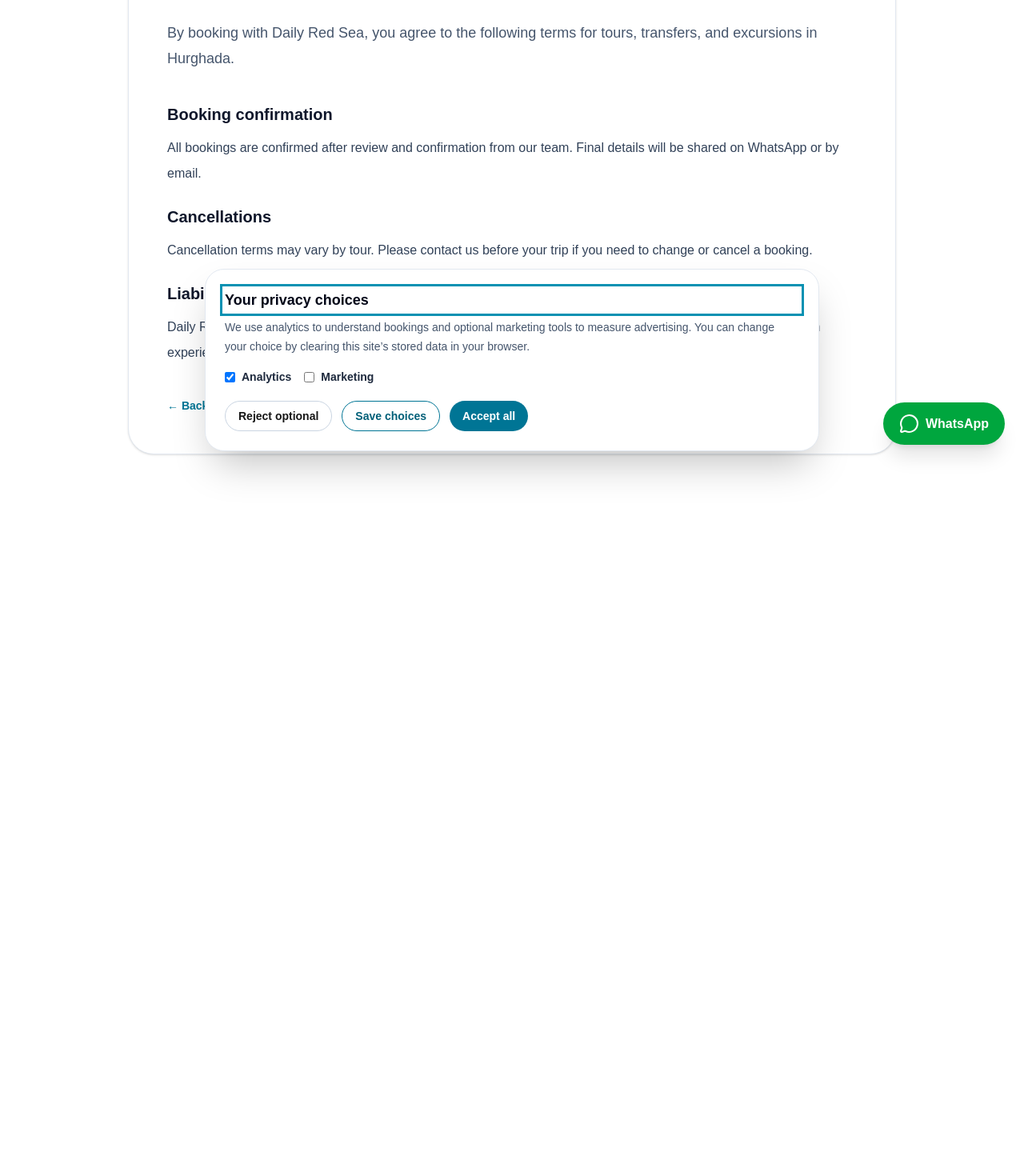
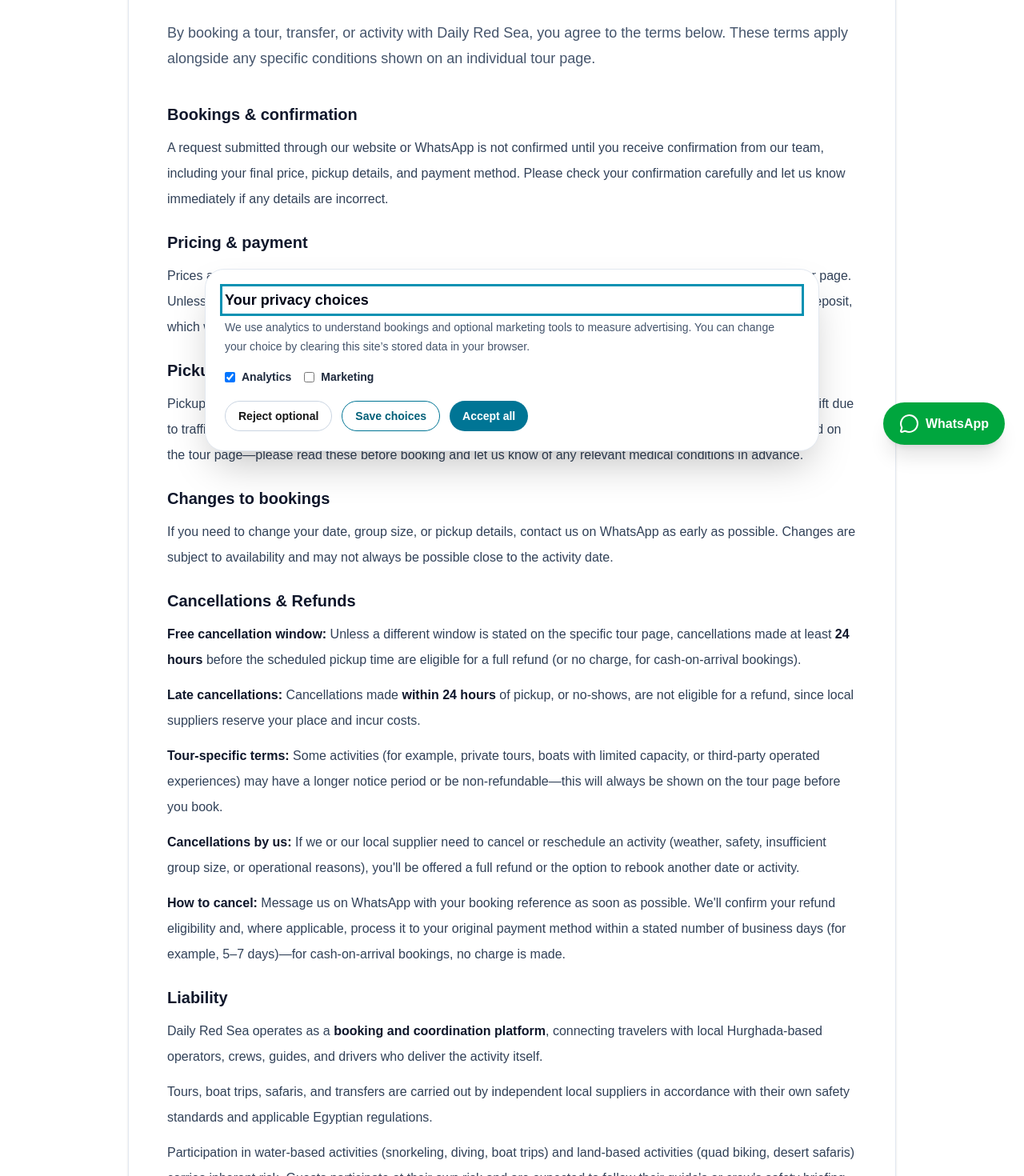
Before and after one commit to karimsalah85-cpu/inhurghada-site, a Next.js app: page /terms-conditions in a window 1280 px wide. Shown: the part 220-1690 px from the top of the page at 80% size. Before the commit the page ends 884 px from the top, so only its background shows below. Built offline with nearby package versions, Linux system fonts and the light colour scheme; no server answers.

Commit message:
Expand booking terms and cancellation policy

```diff
--- a/app/terms-conditions/page.tsx
+++ b/app/terms-conditions/page.tsx
@@ -16,20 +16,51 @@
         <p className="text-sm font-semibold uppercase tracking-[0.3em] text-cyan-700">{de ? "Rechtliches" : "Legal"}</p>
         <h1 className="mt-4 text-4xl font-black text-slate-900">{de ? "Allgemeine Geschäftsbedingungen" : "Terms & Conditions"}</h1>
         <p className="mt-6 text-lg leading-8 text-slate-600">
-          {de ? "Mit einer Buchung bei Daily Red Sea stimmst du den folgenden Bedingungen für Ausflüge und Transfers in Hurghada zu." : "By booking with Daily Red Sea, you agree to the following terms for tours, transfers, and excursions in Hurghada."}
+          {de ? "Mit einer Buchung bei Daily Red Sea stimmst du den folgenden Bedingungen für Ausflüge und Transfers in Hurghada zu." : "By booking a tour, transfer, or activity with Daily Red Sea, you agree to the terms below. These terms apply alongside any specific conditions shown on an individual tour page."}
         </p>
         <div className="mt-10 space-y-6 text-slate-700">
           <section>
-            <h2 className="text-xl font-bold text-slate-900">{de ? "Buchungsbestätigung" : "Booking confirmation"}</h2>
-            <p className="mt-3 leading-8">{de ? "Alle Buchungen werden nach Prüfung durch unser Team bestätigt. Die endgültigen Details senden wir per WhatsApp oder E-Mail." : "All bookings are confirmed after review and confirmation from our team. Final details will be shared on WhatsApp or by email."}</p>
+            <h2 className="text-xl font-bold text-slate-900">{de ? "Buchungsbestätigung" : "Bookings & confirmation"}</h2>
+            <p className="mt-3 leading-8">{de ? "Alle Buchungen werden nach Prüfung durch unser Team bestätigt. Die endgültigen Details senden wir per WhatsApp oder E-Mail." : "A request submitted through our website or WhatsApp is not confirmed until you receive confirmation from our team, including your final price, pickup details, and payment method. Please check your confirmation carefully and let us know immediately if any details are incorrect."}</p>
           </section>
+          {!de ? <>
+            <section>
+              <h2 className="text-xl font-bold text-slate-900">Pricing & payment</h2>
+              <p className="mt-3 leading-8">Prices are shown per person or per booking, in your selected currency, and include the inclusions listed on the tour page. Unless stated otherwise, payment is accepted in cash on arrival; some tours may require online prepayment or a deposit, which will be clearly indicated before you confirm. We do not add hidden fees on top of the listed price.</p>
+            </section>
+            <section>
+              <h2 className="text-xl font-bold text-slate-900">Pickup & participation</h2>
+              <p className="mt-3 leading-8">Pickup times are estimates confirmed the day before (or on the morning of) your activity via WhatsApp, and may shift due to traffic, weather, or hotel location. Some activities have age, health, swimming ability, or fitness requirements listed on the tour page—please read these before booking and let us know of any relevant medical conditions in advance.</p>
+            </section>
+            <section>
+              <h2 className="text-xl font-bold text-slate-900">Changes to bookings</h2>
+              <p className="mt-3 leading-8">If you need to change your date, group size, or pickup details, contact us on WhatsApp as early as possible. Changes are subject to availability and may not always be possible close to the activity date.</p>
+            </section>
+          </> : null}
           <section id="cancellations" className="scroll-mt-28">
-            <h2 className="text-xl font-bold text-slate-900">{de ? "Stornierungen" : "Cancellations"}</h2>
-            <p className="mt-3 leading-8">{de ? "Die Stornierungsbedingungen können je nach Ausflug variieren. Kontaktiere uns vor der Reise, wenn du eine Buchung ändern oder stornieren musst." : "Cancellation terms may vary by tour. Please contact us before your trip if you need to change or cancel a booking."}</p>
+            <h2 className="text-xl font-bold text-slate-900">{de ? "Stornierungen" : "Cancellations & Refunds"}</h2>
+            {de
+              ? <p className="mt-3 leading-8">Die Stornierungsbedingungen können je nach Ausflug variieren. Kontaktiere uns vor der Reise, wenn du eine Buchung ändern oder stornieren musst.</p>
+              : <div className="mt-3 space-y-3 leading-8">
+                  <p><strong className="text-slate-900">Free cancellation window:</strong> Unless a different window is stated on the specific tour page, cancellations made at least <strong className="text-slate-900">24 hours</strong> before the scheduled pickup time are eligible for a full refund (or no charge, for cash-on-arrival bookings).</p>
+                  <p><strong className="text-slate-900">Late cancellations:</strong> Cancellations made <strong className="text-slate-900">within 24 hours</strong> of pickup, or no-shows, are not eligible for a refund, since local suppliers reserve your place and incur costs.</p>
+                  <p><strong className="text-slate-900">Tour-specific terms:</strong> Some activities (for example, private tours, boats with limited capacity, or third-party operated experiences) may have a longer notice period or be non-refundable—this will always be shown on the tour page before you book.</p>
+                  <p><strong className="text-slate-900">Cancellations by us:</strong> If we or our local supplier need to cancel or reschedule an activity (weather, safety, insufficient group size, or operational reasons), you&apos;ll be offered a full refund or the option to rebook another date or activity.</p>
+                  <p><strong className="text-slate-900">How to cancel:</strong> Message us on WhatsApp with your booking reference as soon as possible. We&apos;ll confirm your refund eligibility and, where applicable, process it to your original payment method within a stated number of business days (for example, 5–7 days)—for cash-on-arrival bookings, no charge is made.</p>
+                </div>}
           </section>
           <section>
             <h2 className="text-xl font-bold text-slate-900">{de ? "Haftung" : "Liability"}</h2>
-            <p className="mt-3 leading-8">{de ? "Daily Red Sea vermittelt und koordiniert Leistungen lokaler Anbieter und bemüht sich um einen reibungslosen Ablauf." : "Daily Red Sea acts as a booking and coordination service for local providers and will do its best to ensure a smooth experience."}</p>
+            {de
+              ? <p className="mt-3 leading-8">Daily Red Sea vermittelt und koordiniert Leistungen lokaler Anbieter und bemüht sich um einen reibungslosen Ablauf.</p>
+              : <div className="mt-3 space-y-3 leading-8">
+                  <p>Daily Red Sea operates as a <strong className="text-slate-900">booking and coordination platform</strong>, connecting travelers with local Hurghada-based operators, crews, guides, and drivers who deliver the activity itself.</p>
+                  <p>Tours, boat trips, safaris, and transfers are carried out by independent local suppliers in accordance with their own safety standards and applicable Egyptian regulations.</p>
+                  <p>Participation in water-based activities (snorkeling, diving, boat trips) and land-based activities (quad biking, desert safaris) carries inherent risk. Guests participate at their own risk and are expected to follow their guide&apos;s or crew&apos;s safety briefing and instructions at all times.</p>
+                  <p>Daily Red Sea is not liable for injury, loss, illness, or damage arising from a guest&apos;s failure to follow safety instructions, pre-existing medical conditions not disclosed at booking, or acts outside our reasonable control (including weather, natural events, third-party acts, or force majeure).</p>
+                  <p>Itineraries, routes, and timings may be adjusted by the local operator for safety or operational reasons; we&apos;ll aim to notify you of significant changes as early as possible.</p>
+                  <p>Nothing in these terms excludes liability that cannot legally be excluded under applicable law.</p>
+                </div>}
           </section>
         </div>
         <Link href={de ? "/de" : "/"} className="mt-10 inline-flex text-sm font-semibold text-cyan-700">← {de ? "Zur Startseite" : "Back to home"}</Link>
```
